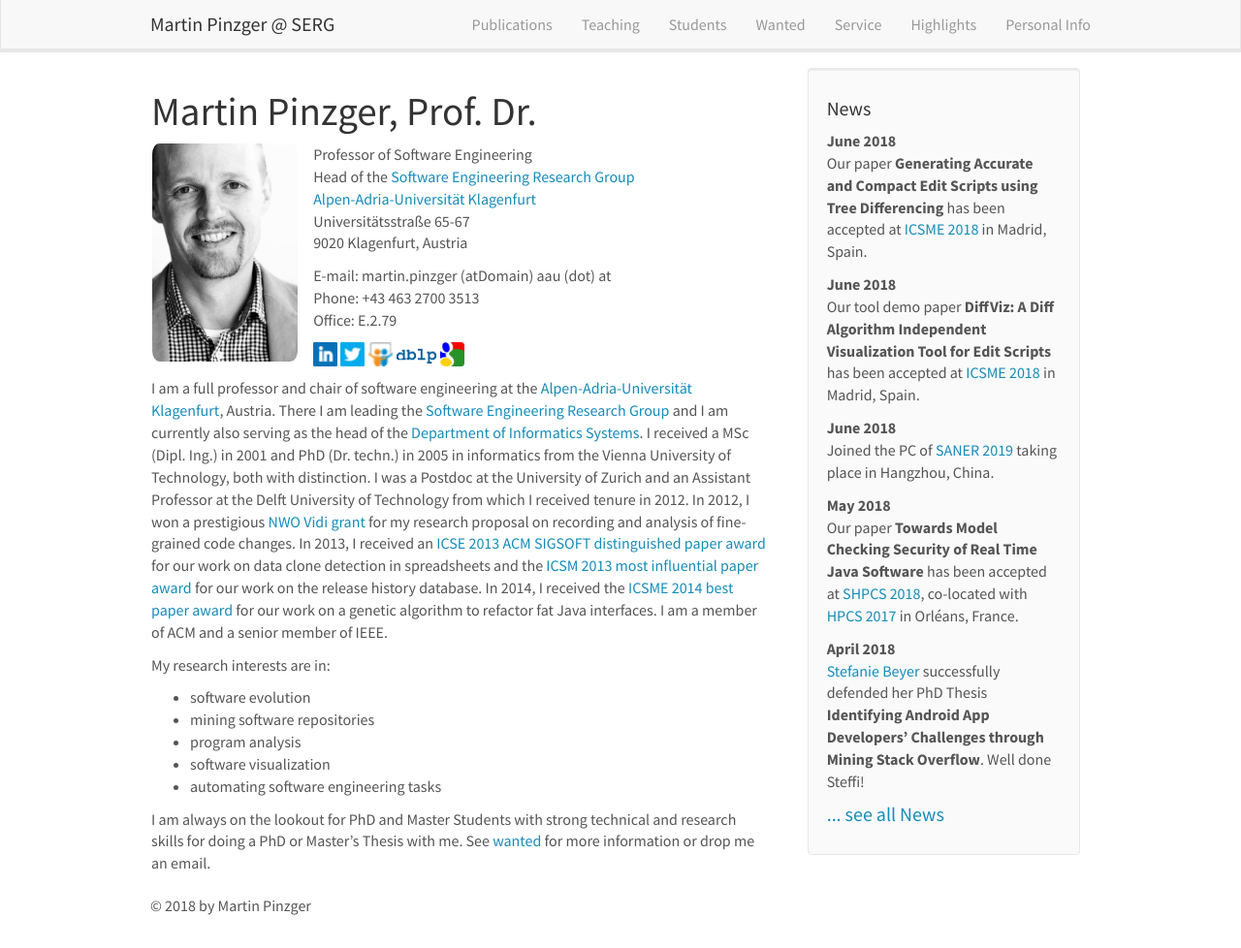
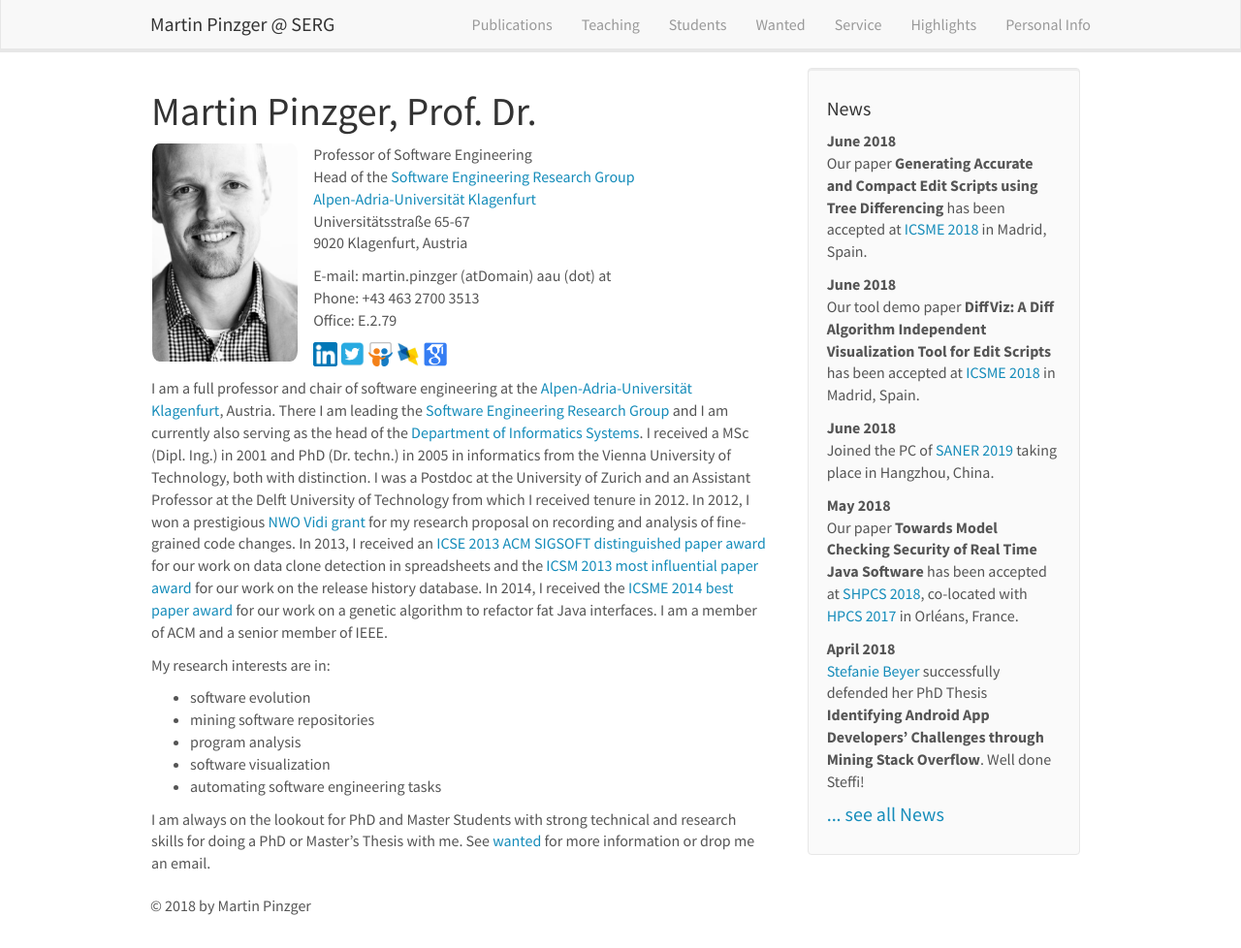
Before and after one commit to pinzger/pinzger.github.io, a Jekyll site: the page built from _pages/home.md, in a window 1280 px wide and 978 px high. Shown: the whole window at 97% size. Built offline with Jekyll 4.4.1, drawn with Linux system fonts in a browser that asks for light colours; nearby versions of some CDN libraries.

Commit message:
adde better icons

```diff
--- a/_includes/head.html
+++ b/_includes/head.html
@@ -4,9 +4,10 @@
   <meta name="viewport" content="width=device-width, initial-scale=1">
   <title>{% if page.title %}{{ page.title | escape }}{% else %}{{ site.title | escape }}{% endif %}</title>
   <meta name="description" content="{% if page.excerpt %}{{ page.excerpt | strip_html | strip_newlines | truncate: 160 }}{% else %}{{ site.description }}{% endif %}">
+  <link rel="stylesheet" href="https://maxcdn.bootstrapcdn.com/font-awesome/4.4.0/css/font-awesome.min.css">
   <link rel="stylesheet" href="{{ "/css/main.css" | prepend: site.baseurl | prepend: site.url}}">
   <link rel="canonical" href="{{ page.url | replace:'index.html','' | prepend: site.baseurl | prepend: site.url }}">
-<link rel="shortcut icon" type ="image/x-icon" href="{{ site.url }}{{ site.baseurl }}/images/favicon.ico?">
+  <link rel="shortcut icon" type ="image/x-icon" href="{{ site.url }}{{ site.baseurl }}/images/favicon.ico?">
 
 {% if jekyll.environment == 'production' %}
 {% include analytics.html %}
--- a/_pages/home.md
+++ b/_pages/home.md
@@ -24,8 +24,8 @@ Phone: +43 463 2700 3513 <br />
 <!--Fax: +43 463 2700 99 3513 <br /> -->
 Office: E.2.79 <br />
 
-<a href="http://www.linkedin.com/in/martinpinzger"><img src="images/linkedin.png" height="25" border="0" alt="View Martin Pinzger's profile on !LinkedIn" /></a> <a href="http://twitter.com/pinzger"><img src="images/twitter.png" height="25" border="0" alt="Follow Martin Pinzger on Twitter" /></a> <a href="http://www.slideshare.net/pinzger"><img src="images/slideshare.png" height="25" border="0" alt="Follow Martin Pinzger's presentation on Slideshare" /></a> <a href="http://dblp.uni-trier.de/pers/hd/p/Pinzger_0001:Martin"><img src="images/dblp.gif" height="20" border="0" alt="View Martin Pinzger's publications on DBLP" /></a>
-<a href="http://scholar.google.com/citations?user=MTZ0l60AAAAJ&hl=en"><img src="images/google.jpg" height="25" border="0" alt="View Martin Pinzger's publications on Google Scholar" /></a>
+<a href="http://www.linkedin.com/in/martinpinzger"><img src="images/linkedin.png" height="25" border="0" alt="View Martin Pinzger's profile on LinkedIn" /></a> <a href="http://twitter.com/pinzger"><img src="images/twitter.png" height="25" border="0" alt="Follow Martin Pinzger on Twitter" /></a> <a href="http://www.slideshare.net/pinzger"><img src="images/slideshare.png" height="25" border="0" alt="Follow Martin Pinzger's presentation on Slideshare" /></a> <a href="http://dblp.uni-trier.de/pers/hd/p/Pinzger_0001:Martin"><img src="images/dblp.jpg" height="25" border="0" alt="View Martin Pinzger's publications on DBLP" /></a>
+<a href="http://scholar.google.com/citations?user=MTZ0l60AAAAJ&hl=en"><img src="images/google.png" height="25" border="0" alt="View Martin Pinzger's publications on Google Scholar" /></a>
 </div>
 </div>
 
```
Also changed, not shown: images/dblp.jpg (added), images/google.jpg (deleted), images/google.png (added), images/linkedin.png, images/slideshare.png, images/twitter.png.
